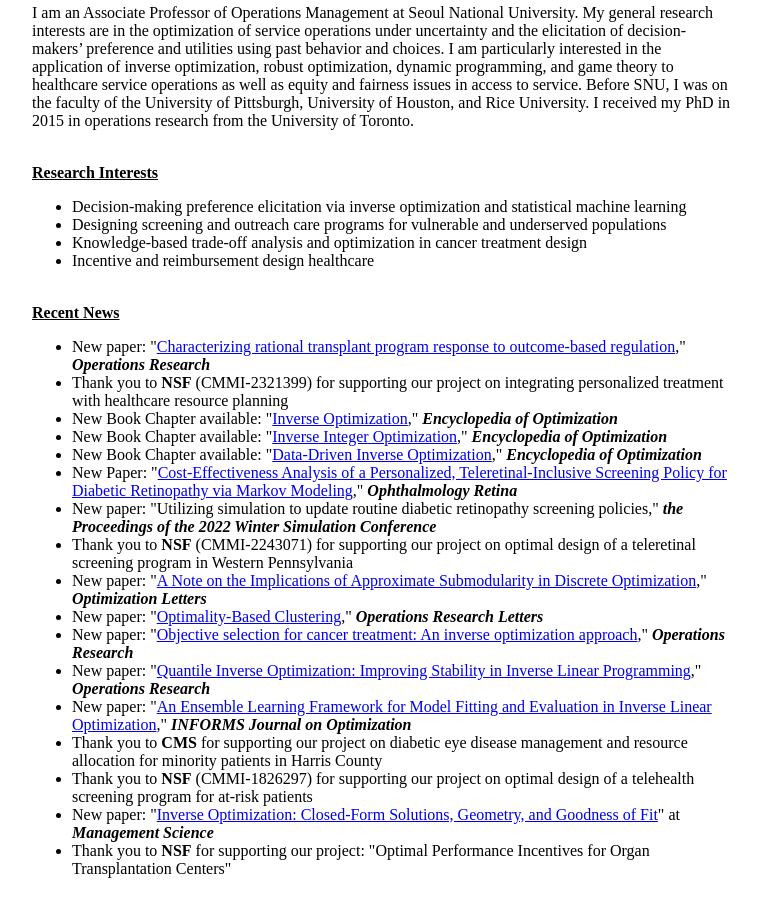
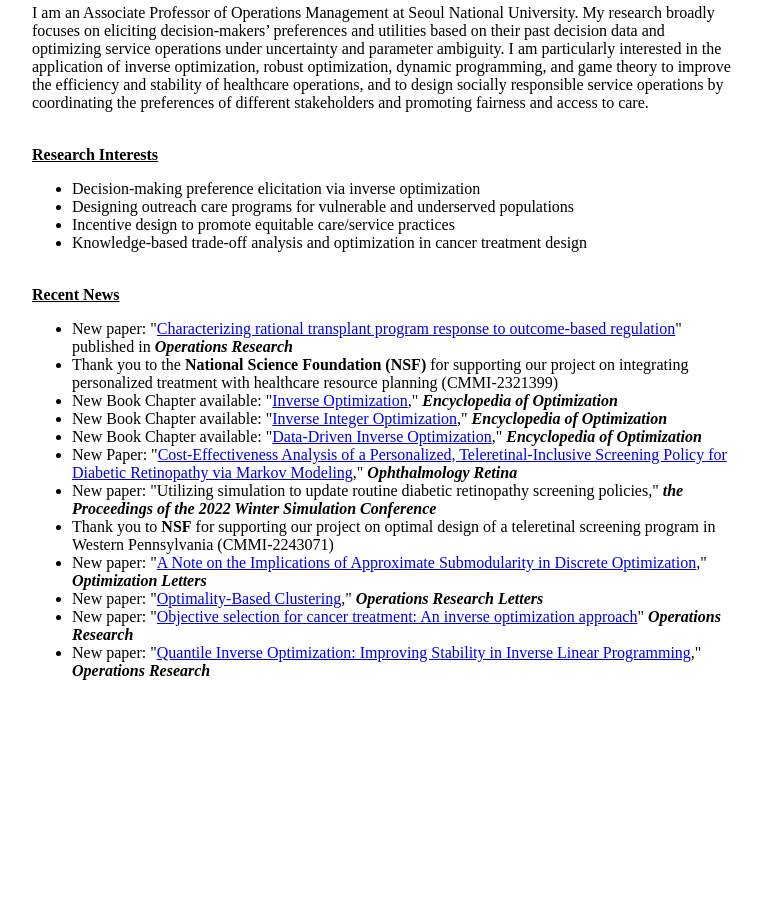
Before and after one commit to taewoojlee/taewoojlee.github.io, a plain HTML site: page index.html in a window 1280 px wide. Shown: the part 351-1268 px from the top of the page, without its empty margins (212-974 px from the left). After the commit the page ends 1077 px from the top, so only its background shows below. Drawn offline with Linux system fonts and the light colour scheme; a web font is replaced by a local one.

Commit message:
snu index

```diff
--- a/index.html
+++ b/index.html
@@ -32,8 +32,8 @@
           <p style="margin-left: 15px"><b><font size="+3">Taewoo Lee</font></b> <br><br>
           Associate Professor of Operations Management <br>
           Seoul National University <br>
-          <!-- email: <a href="mailto:tlee6@uh.edu">tlee6 [at] uh [dot] edu</a><br> -->
           <!-- email: taewoo.lee [at] pitt [dot] edu<br> -->
+          <!-- email: taewoo.lee [at] snu [dot] ac [dot] kr<br> -->
           <br>
           CV: <a href="Lee_CV.pdf"  target="_blank">PDF</a> <br>
 
@@ -43,7 +43,8 @@
       <br>
       <p>Welcome to my website!</p>
 
-      <p>I am an Associate Professor of Operations Management at Seoul National University. My general research interests are in the optimization of service operations under uncertainty and the elicitation of decision-makers’ preference and utilities using past behavior and choices. I am particularly interested in the application of inverse optimization, robust optimization, dynamic programming, and game theory to healthcare service operations as well as equity and fairness issues in access to service. Before SNU, I was on the faculty of the University of Pittsburgh, University of Houston, and Rice University. I received my PhD in 2015 in operations research from the University of Toronto.
+      <p>I am an Associate Professor of Operations Management at Seoul National University. My research broadly focuses on eliciting decision-makers’ preferences and utilities based on their past decision data and optimizing service operations under uncertainty and parameter ambiguity. I am particularly interested in the application of inverse optimization, robust optimization, dynamic programming, and game theory to improve the efficiency and stability of healthcare operations, and to design socially responsible service operations by coordinating the preferences of different stakeholders and promoting fairness and access to care.
+
       </p>
 
     </div>
@@ -52,10 +53,10 @@
       <br>
       <b><u>Research Interests</u></b>
       <ul>
-      <li> Decision-making preference elicitation via inverse optimization and statistical machine learning
-      <li> Designing screening and outreach care programs for vulnerable and underserved populations
-      <li> Knowledge-based trade-off analysis and optimization in cancer treatment design
-      <li> Incentive and reimbursement design healthcare
+        <li> Decision-making preference elicitation via inverse optimization
+        <li> Designing outreach care programs for vulnerable and underserved populations
+        <li> Incentive design to promote equitable care/service practices
+        <li> Knowledge-based trade-off analysis and optimization in cancer treatment design
       </ul>
     <!-- </div>
 
@@ -63,23 +64,23 @@
       <br>
       <b><u>Recent News</u></b>
       <ul>
-        <li> New paper: "<a href="https://doi.org/10.1287/opre.2018.0721">Characterizing rational transplant program response to outcome-based regulation</a>," <i><b>Operations Research</b></i>
-        <li> Thank you to <b>NSF</b> (CMMI-2321399) for supporting our project on integrating personalized treatment with healthcare resource planning
+        <li> New paper: "<a href="https://doi.org/10.1287/opre.2018.0721">Characterizing rational transplant program response to outcome-based regulation</a>" published in <i><b>Operations Research</b></i>
+        <li> Thank you to the <b>National Science Foundation (NSF)</b> for supporting our project on integrating personalized treatment with healthcare resource planning (CMMI-2321399)
         <li> New Book Chapter available: "<a href="https://link.springer.com/referenceworkentry/10.1007/978-3-030-54621-2_737-1">Inverse Optimization</a>,"  <i><b>Encyclopedia of Optimization</b></i>
         <li> New Book Chapter available: "<a href="https://link.springer.com/referenceworkentry/10.1007/978-3-030-54621-2_738-1">Inverse Integer Optimization</a>,"  <i><b>Encyclopedia of Optimization</b></i>
         <li> New Book Chapter available: "<a href="https://link.springer.com/referenceworkentry/10.1007/978-3-030-54621-2_736-1">Data-Driven Inverse Optimization</a>,"  <i><b>Encyclopedia of Optimization</b></i>
         <li> New Paper: "<a href="https://www.ophthalmologyretina.org/article/S2468-6530(23)00001-5/fulltext">Cost-Effectiveness Analysis of a Personalized, Teleretinal-Inclusive Screening Policy for Diabetic Retinopathy via Markov Modeling</a>," <i><b>Ophthalmology Retina</b></i>
         <li> New paper: "Utilizing simulation to update routine diabetic retinopathy screening policies," <i><b>the Proceedings of the 2022 Winter Simulation Conference</b></i>
-        <li> Thank you to <b>NSF</b> (CMMI-2243071) for supporting our project on optimal design of a teleretinal screening program in Western Pennsylvania
+        <li> Thank you to <b>NSF</b> for supporting our project on optimal design of a teleretinal screening program in Western Pennsylvania (CMMI-2243071)
         <li> New paper: "<a href="https://link.springer.com/article/10.1007/s11590-022-01890-w">A Note on the Implications of Approximate Submodularity in Discrete Optimization</a>," <i><b>Optimization Letters</b></i>
         <li> New paper: "<a href="https://www.sciencedirect.com/science/article/abs/pii/S0167637721001826">Optimality-Based Clustering</a>,"  <i><b>Operations Research Letters</b></i>
-        <li> New paper: "<a href="https://pubsonline.informs.org/doi/abs/10.1287/opre.2021.2192">Objective selection for cancer treatment: An inverse optimization approach</a>," <i><b>Operations Research</b></i>
+        <li> New paper: "<a href="https://pubsonline.informs.org/doi/abs/10.1287/opre.2021.2192">Objective selection for cancer treatment: An inverse optimization approach</a>" <i><b>Operations Research</b></i>
         <li> New paper: "<a href="https://pubsonline.informs.org/doi/abs/10.1287/opre.2021.2143">Quantile Inverse Optimization: Improving Stability in Inverse Linear Programming</a>," <i><b>Operations Research</b></i>
-        <li> New paper: "<a href="https://pubsonline.informs.org/doi/10.1287/ijoo.2019.0045">An Ensemble Learning Framework for Model Fitting and Evaluation in Inverse Linear Optimization</a>," <i><b>INFORMS Journal on Optimization</b></i>
+        <!-- <li> New paper: "<a href="https://pubsonline.informs.org/doi/10.1287/ijoo.2019.0045">An Ensemble Learning Framework for Model Fitting and Evaluation in Inverse Linear Optimization</a>," <i><b>INFORMS Journal on Optimization</b></i>
         <li> Thank you to <b>CMS</b> for supporting our project on diabetic eye disease management and resource allocation for minority patients in Harris County
-        <li> Thank you to <b>NSF</b> (CMMI-1826297) for supporting our project on optimal design of a telehealth screening program for at-risk patients
+        <li> Thank you to <b>NSF</b> for supporting our project on optimal design of a telehealth screening program for at-risk patients (CMMI-1826297)
         <li> New paper: "<a href="https://pubsonline.informs.org/doi/abs/10.1287/mnsc.2017.2992">Inverse Optimization: Closed-Form Solutions, Geometry, and Goodness of Fit</a>" at <i><b>Management Science</b></i>
-        <li> Thank you to <b>NSF</b> for supporting our project: "Optimal Performance Incentives for Organ Transplantation Centers"
+        <li> Thank you to <b>NSF</b> for supporting our project: "Optimal Performance Incentives for Organ Transplantation Centers" -->
       <!-- <li> New paper available: "<a href="https://www.sciencedirect.com/science/article/abs/pii/S0377221718301784">Trade-off preservation in inverse multi-objective convex optimization</a>" at EJOR -->
       <!-- <li> New paper available: "<a href="https://www.sciencedirect.com/science/article/pii/S0167637717305655">Robust inverse optimization</a>" at OR Letters -->
       </ul>
```
Also changed, not shown: teaching.html (+20 -21 lines), 1 other file.
